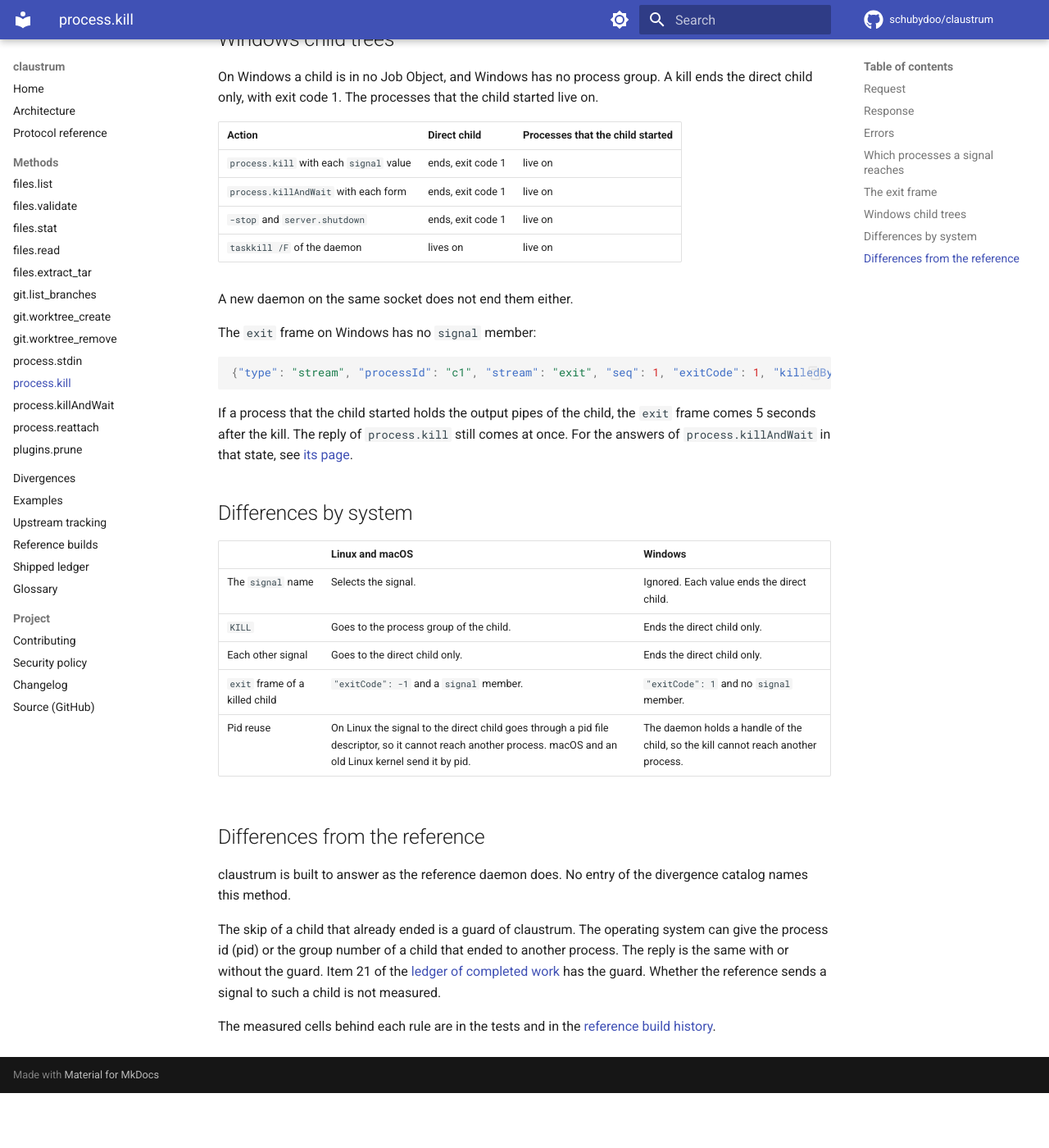
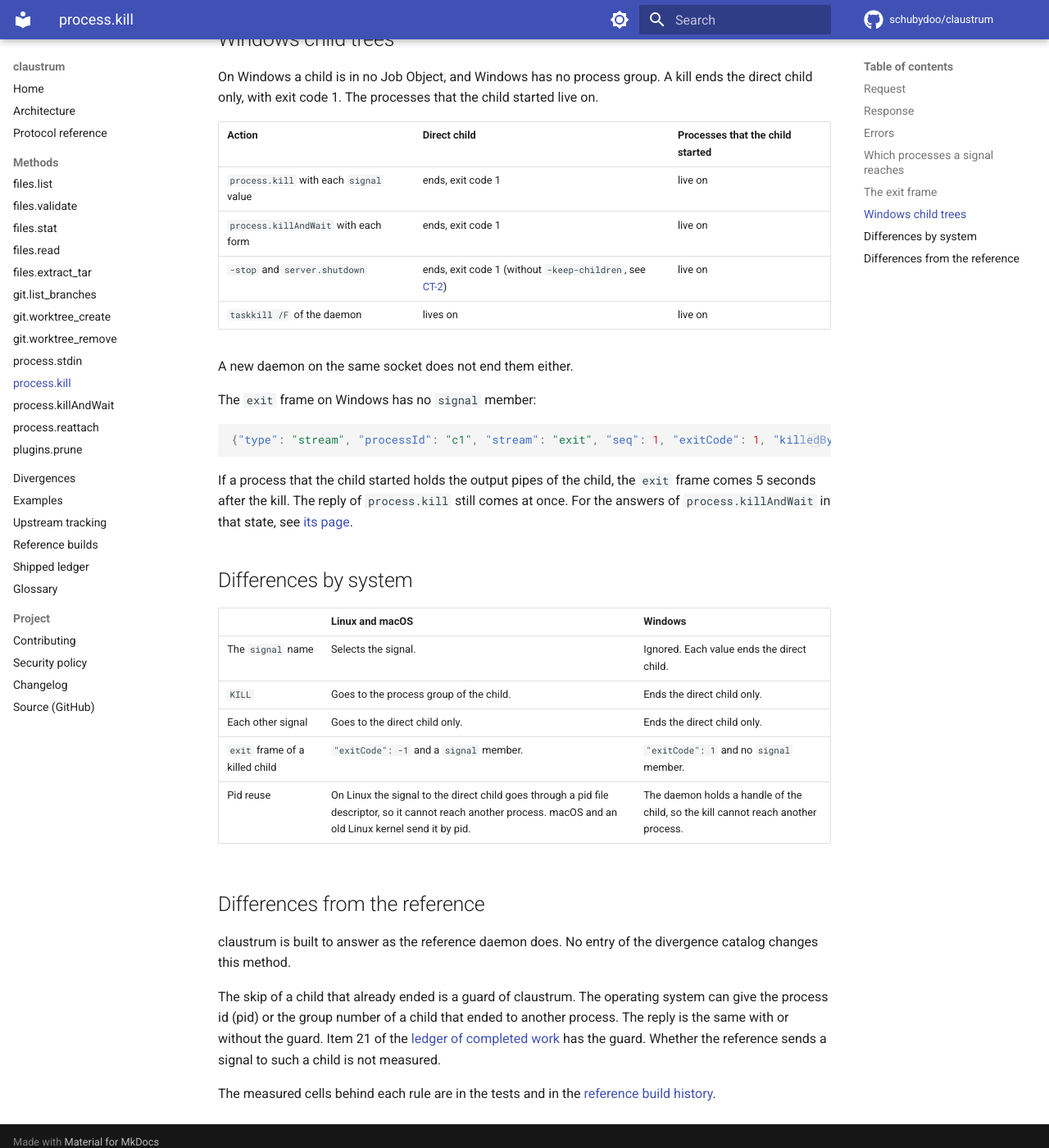
Before and after one commit to schubydoo/claustrum, an MkDocs documentation site: the page built from docs/protocol/process-kill.md, in a window 1280 px wide and 1400 px high, scrolled down 1808 px. Shown: the whole window at 82% size. Built offline with MkDocs 1.6.1 and Material for MkDocs 9.7.7, drawn with Linux system fonts in a browser that asks for light colours; comment, search, counter and statistics services are not loaded; before the commit the page ends 3141 px from its top, so only the background shows below that; some of the changed text lies outside the part shown.

Commit message:
docs: fix one false and three too-wide claims of the process.kill page
Co-Authored-By: Claude Opus 5.5 <noreply@anthropic.com>

```diff
--- a/docs/protocol/process-kill.md
+++ b/docs/protocol/process-kill.md
@@ -62,7 +62,7 @@ On Windows a child is in no Job Object, and Windows has no process group. A kill
 |---|---|---|
 | `process.kill` with each `signal` value | ends, exit code 1 | live on |
 | `process.killAndWait` with each form | ends, exit code 1 | live on |
-| `-stop` and `server.shutdown` | ends, exit code 1 | live on |
+| `-stop` and `server.shutdown` | ends, exit code 1 (without `-keep-children`, see [CT-2](../DIVERGENCES.md#ct-2)) | live on |
 | `taskkill /F` of the daemon | lives on | live on |
 
 A new daemon on the same socket does not end them either.
@@ -87,7 +87,7 @@ If a process that the child started holds the output pipes of the child, the `ex
 
 ## Differences from the reference
 
-claustrum is built to answer as the reference daemon does. No entry of the divergence catalog names this method.
+claustrum is built to answer as the reference daemon does. No entry of the divergence catalog changes this method.
 
 The skip of a child that already ended is a guard of claustrum. The operating system can give the process id (pid) or the group number of a child that ended to another process. The reply is the same with or without the guard. Item 21 of the [ledger of completed work](../IMPROVEMENTS.md) has the guard. Whether the reference sends a signal to such a child is not measured.
 
```
Also changed, not shown: other parts of docs/protocol/process-kill.md (+1 -1 lines), docs/IMPROVEMENTS.md (+1 -1 lines).
